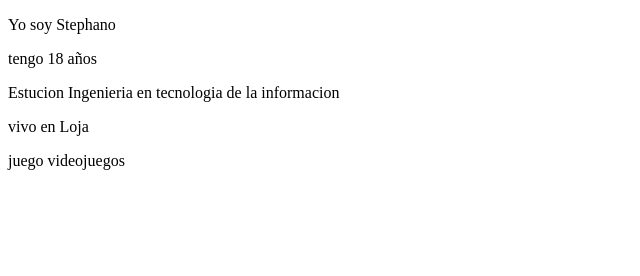
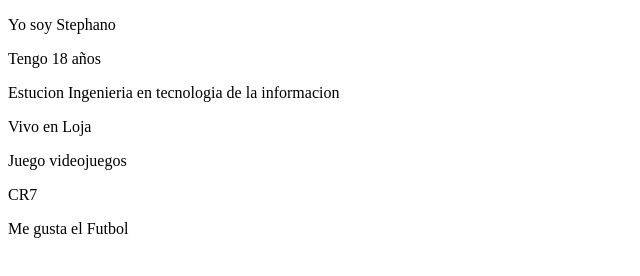
Before and after one commit to stephano1010/PROYECTO_STEPHANOGALVEZ, a plain HTML site: page index.html in a window 1280 px wide. Shown: the whole page, without its empty margins (0-640 px from the left). Drawn offline with Linux system fonts and the light colour scheme.

Commit message:
correcion

```diff
--- a/index.html
+++ b/index.html
@@ -7,9 +7,11 @@
 </head>
 <body>
     <p>Yo soy Stephano</p>
-    <p>tengo 18 años</p>
+    <p>Tengo 18 años</p>
     <p>Estucion Ingenieria en tecnologia de la informacion</p>
-    <p>vivo en Loja</p>
-    <p>juego videojuegos</p>
+    <p>Vivo en Loja</p>
+    <p>Juego videojuegos</p>
+    <p>CR7</p>
+    <p>Me gusta el Futbol</p>
 </body>
 </html>
```
